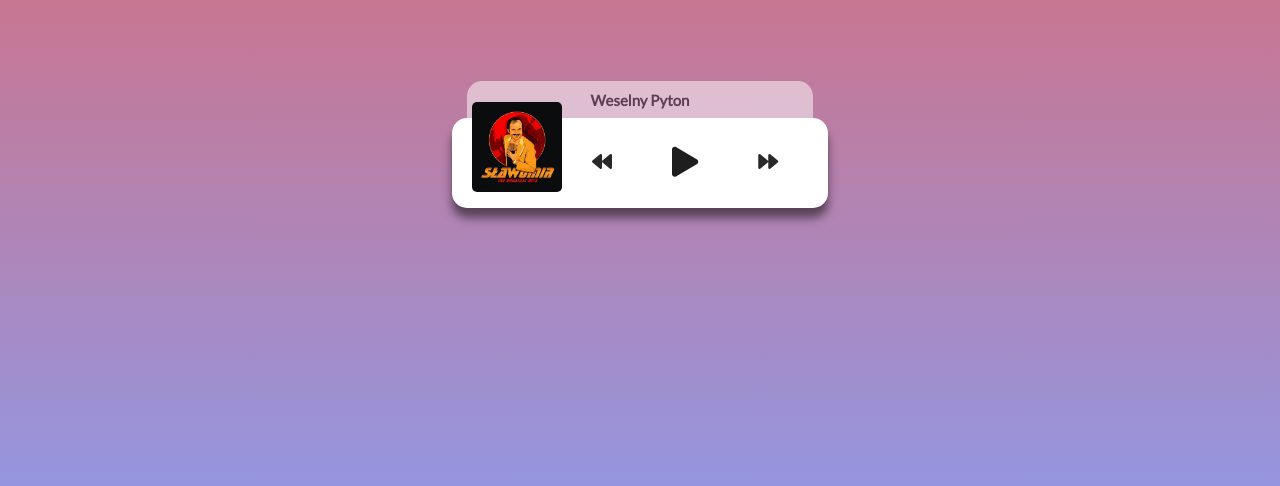
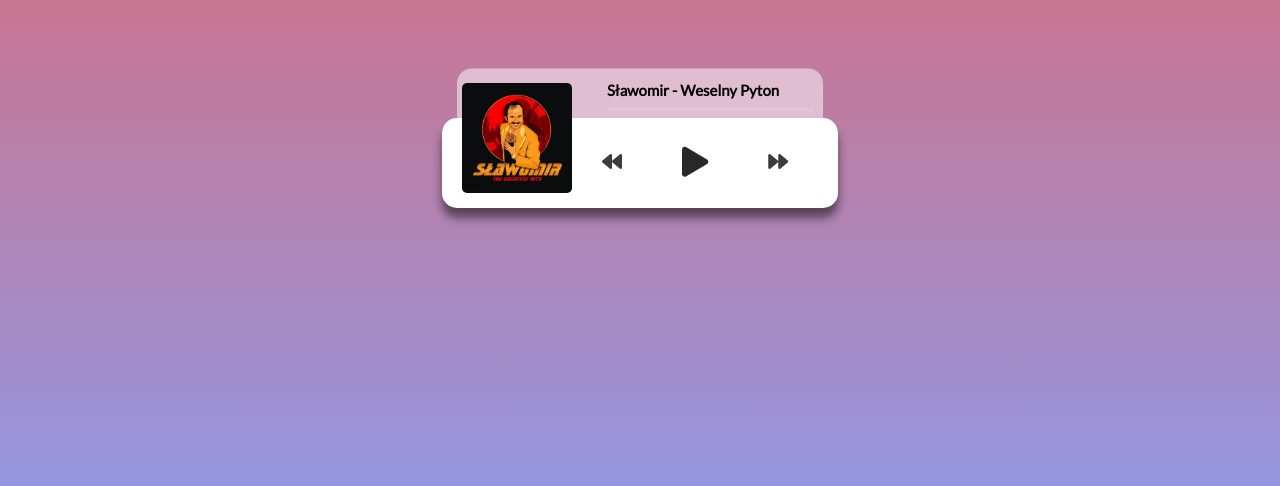
Before and after one commit to MZag99/music-player, a website: page index.html in a window 1280 px wide. Shown: the part 278-764 px from the top of the page. Drawn offline with Linux system fonts and the light colour scheme.

Commit message:
Finish styling part

```diff
--- a/index.html
+++ b/index.html
@@ -15,7 +15,7 @@
     <h1>BeFolk demo</h1>
     <div class="music-container play">
         <div class="music-info">
-            <h4 id="title">Weselny Pyton</h4>
+            <h4 id="title">Sławomir - Weselny Pyton</h4>
             <div class="progress-container">
                 <div class="progress"></div>
             </div>
--- a/sass/style.scss
+++ b/sass/style.scss
@@ -28,33 +28,35 @@
 }
 .music-info{
     position:absolute;
+    align-items: center;
     transform: translateY(0%);
     transition: transform 0.3s, ease-in;
-    background-color: white;
-    opacity:0.5;
+    background-color: rgba(255,255,255,0.5);
     border-radius:15px 15px 0 0;
+    padding:10px 0;
     width:calc(100% - 30px);
-    text-align: center;
+    padding: 10px 10px 10px 150px;
     font-size:15px;
-    z-index:-1;
+
 }
 h4{
-    margin:10px 0;
+    margin:0;
+    padding:3px 0;
 }
 .music-container.play .music-info{
-    transform: translateY(-150%);
+    transform: translateY(-120%);
 }
 .img-container{
-    width:90px;
+    width:110px;
     position:relative;
 }
 .img-container img{
     width:inherit;
-    height:90px;
+    height:110px;
     object-fit: cover;
     border-radius: 5px;
     position:absolute;
-    transform: translateY(-40%);
+    transform: translateY(-50%);
 }
 .navigation{
     display:flex;
@@ -66,11 +68,24 @@
     border:none;
     font-size:20px;
     cursor:pointer;
-    color:rgb(40,40,40);
+    color:rgb(60,60,60);
     padding:10px;
     margin: 0 20px;
 }
 .btn-big{
     font-size:30px;
-    color:rgb(30,30,30);
+    color:rgb(40,40,40);
 }
+.progress-container{
+    background-color: rgba(255,255,255,0.1);
+    margin:5px 0;
+    height:4px;
+    width:100%;
+    cursor:pointer;
+}
+.progress{
+    background-color:black;
+    height:100%;
+    width:0%;
+    transition:width 0.1s linear;
+}
```
Also changed, not shown: css/style.css, 1 other file.
